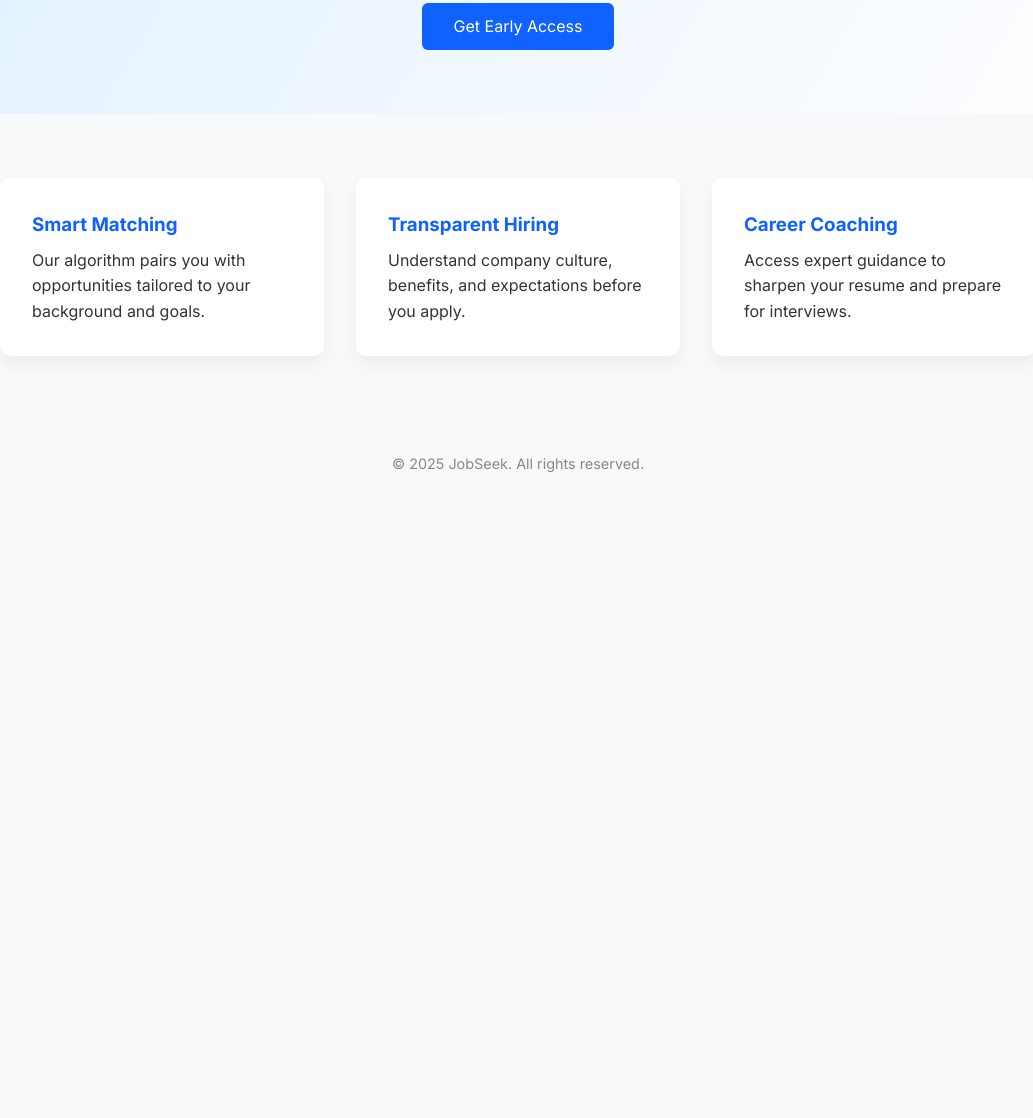
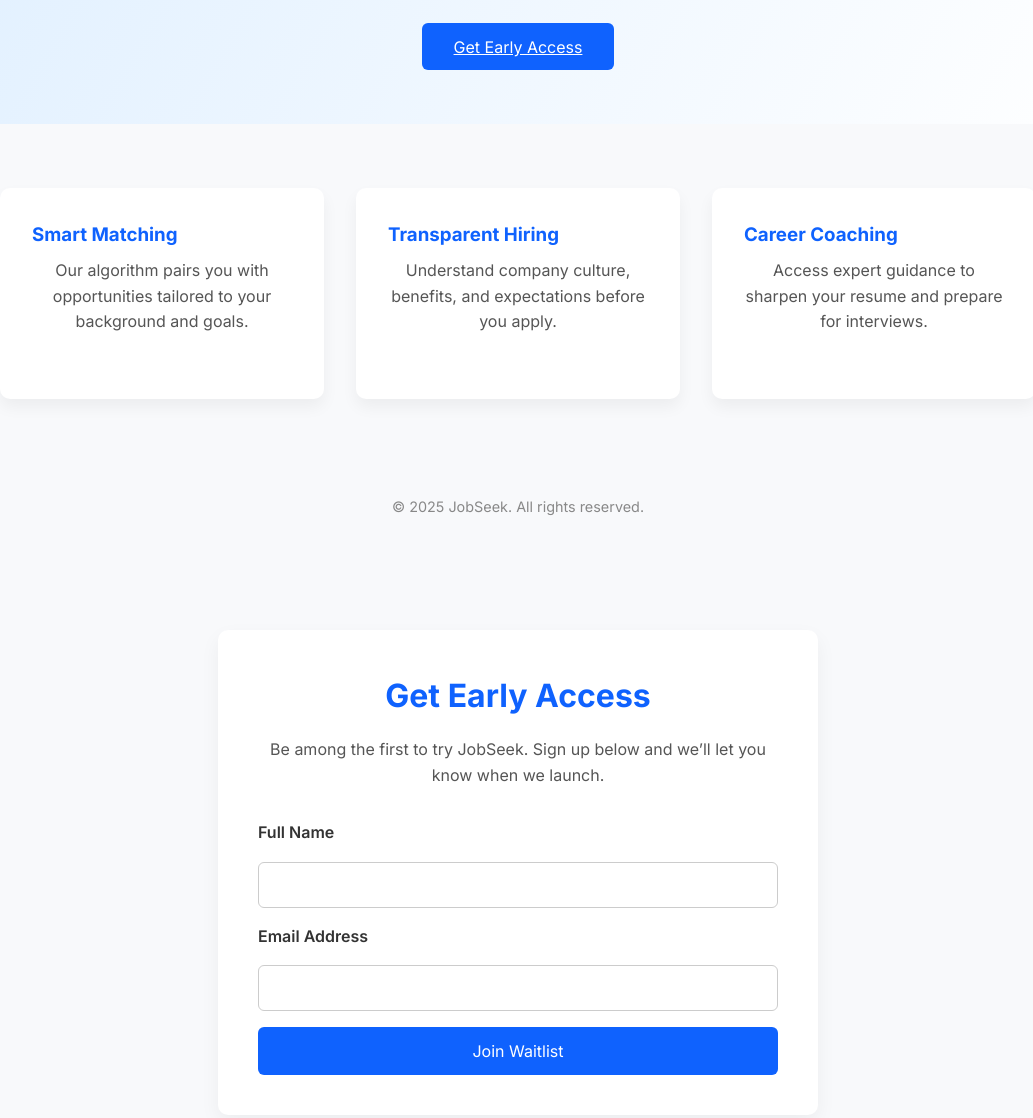
Before and after one commit to votesee/LTV-landing-page, a plain HTML site: page index.html in a window 1280 px wide. Shown: the part 297-1415 px from the top of the page, without its empty margins (122-1155 px from the left). Before the commit the page ends 804 px from the top, so only its background shows below. Drawn offline with Linux system fonts and the light colour scheme.

Commit message:
Add files via upload

```diff
--- a/index.html
+++ b/index.html
@@ -117,7 +117,7 @@
   <section class="hero">
     <h1>Your Next Opportunity Starts Here</h1>
     <p>JobSeek connects job seekers with roles that match their skills, values, and lifestyle preferences.</p>
-    <button class="cta-button">Get Early Access</button>
+    <a href="signup.html" class="cta-button">Get Early Access</a>
   </section>
 
   <section class="features" id="features">
@@ -140,3 +140,118 @@
   </footer>
 </body>
 </html>
+<!DOCTYPE html>
+<html lang="en">
+<head>
+  <meta charset="UTF-8" />
+  <meta name="viewport" content="width=device-width, initial-scale=1.0" />
+  <title>JobSeek - Get Early Access</title>
+  <link href="https://fonts.googleapis.com/css2?family=Inter:wght@400;600;700&display=swap" rel="stylesheet">
+  <style>
+    * {
+      margin: 0;
+      padding: 0;
+      box-sizing: border-box;
+      font-family: 'Inter', sans-serif;
+    }
+
+    body {
+      background-color: #f8f9fb;
+      color: #333;
+      line-height: 1.6;
+      padding: 2rem;
+    }
+
+    .container {
+      max-width: 600px;
+      margin: 5rem auto;
+      background: white;
+      padding: 2.5rem;
+      border-radius: 10px;
+      box-shadow: 0 8px 20px rgba(0,0,0,0.05);
+    }
+
+    h1 {
+      text-align: center;
+      color: #0f62fe;
+      margin-bottom: 1rem;
+    }
+
+    p {
+      text-align: center;
+      margin-bottom: 2rem;
+      color: #555;
+    }
+
+    form {
+      display: flex;
+      flex-direction: column;
+      gap: 1rem;
+    }
+
+    label {
+      font-weight: 600;
+    }
+
+    input[type="text"],
+    input[type="email"] {
+      padding: 0.75rem;
+      border: 1px solid #ccc;
+      border-radius: 6px;
+      font-size: 1rem;
+    }
+
+    button {
+      background-color: #0f62fe;
+      color: white;
+      padding: 0.85rem;
+      border: none;
+      border-radius: 6px;
+      font-size: 1rem;
+      cursor: pointer;
+      transition: background 0.3s ease;
+    }
+
+    button:hover {
+      background-color: #0049c6;
+    }
+
+    .success-message {
+      text-align: center;
+      margin-top: 1.5rem;
+      color: green;
+      display: none;
+    }
+  </style>
+</head>
+<body>
+  <div class="container">
+    <h1>Get Early Access</h1>
+    <p>Be among the first to try JobSeek. Sign up below and we’ll let you know when we launch.</p>
+    <form id="signup-form">
+      <label for="name">Full Name</label>
+      <input type="text" id="name" name="name" required />
+
+      <label for="email">Email Address</label>
+      <input type="email" id="email" name="email" required />
+
+      <button type="submit">Join Waitlist</button>
+    </form>
+    <div class="success-message" id="success-message">
+      Thank you! You're on the list.
+    </div>
+  </div>
+
+  <script>
+    const form = document.getElementById('signup-form');
+    const successMessage = document.getElementById('success-message');
+
+    form.addEventListener('submit', function(e) {
+      e.preventDefault();
+      // Simulate success feedback
+      form.style.display = 'none';
+      successMessage.style.display = 'block';
+    });
+  </script>
+</body>
+</html>
```
Also changed, not shown: signup.html (added, +115 -0 lines).
